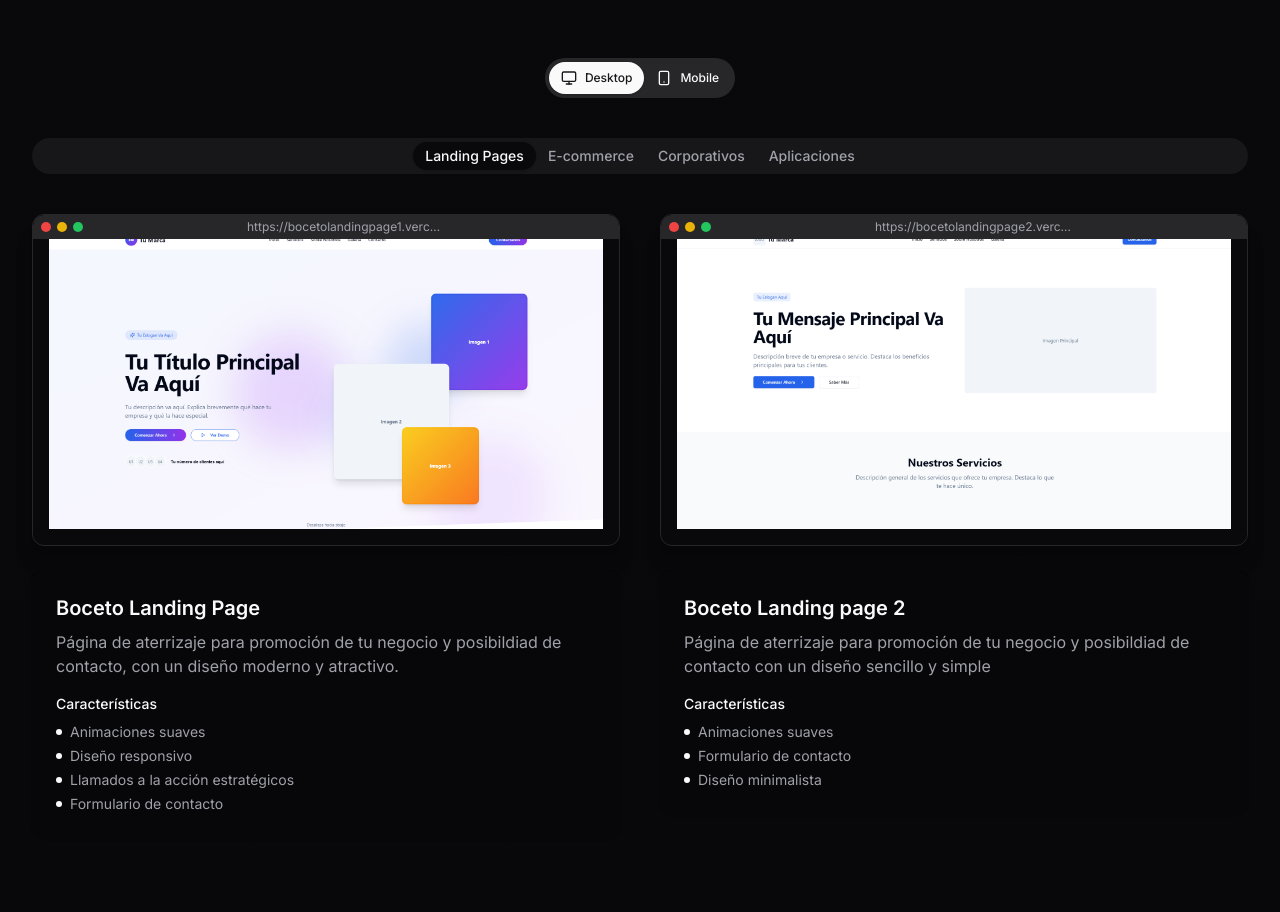
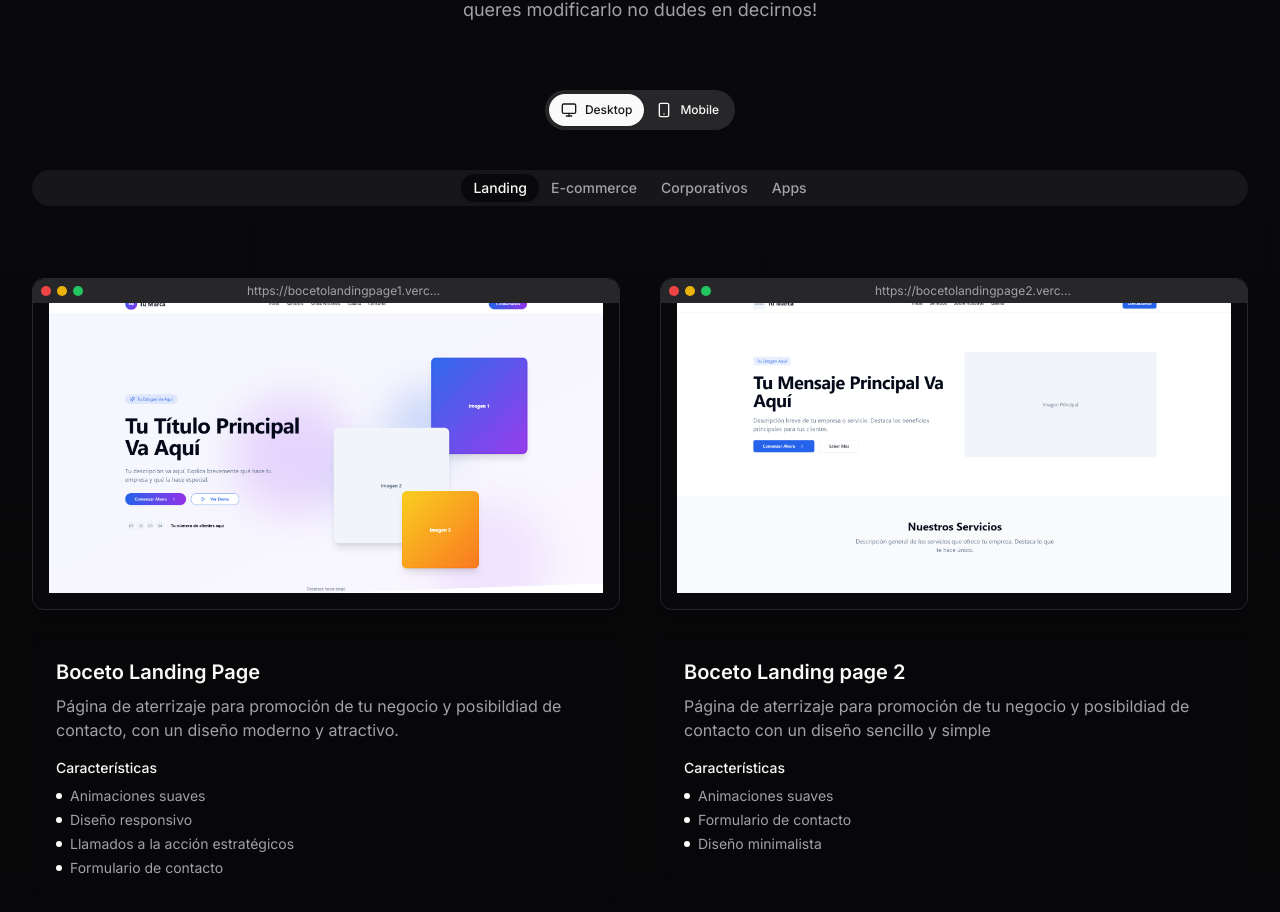
Before and after one commit to Imaagus/gretsoft, a Next.js app: page /portfolio in a window 1280 px wide. Shown: the part 1994-2906 px from the top of the page. Built offline with nearby package versions, Linux system fonts and the light colour scheme.

Commit message:
responsiveService

```diff
--- a/components/portfolio.tsx
+++ b/components/portfolio.tsx
@@ -29,7 +29,8 @@ export function Portfolio() {
       },
       {
         title: "Aplicacion web para gestionar stock y visualizar ventas",
-        description: "Aplicacion conectada a una base de datos para llevar el control sobre productos. (No se puede acceder, si quiere ver mas contactenos)",
+        description:
+          "Aplicacion conectada a una base de datos para llevar el control sobre productos. (No se puede acceder, si quiere ver mas contactenos)",
         image: "/media/sistem1 (1).png",
         url: "",
         category: "app",
@@ -91,7 +92,7 @@ export function Portfolio() {
             initial={{ opacity: 0, y: 20 }}
             whileInView={{ opacity: 1, y: 0 }}
             transition={{ duration: 0.6, delay: 0.2 }}
-            className="mt-2 text-3xl font-bold tracking-tight sm:text-4xl bg-clip-text text-transparent bg-gradient-to-r from-primary to-purple-500 h-12"
+            className="mt-2 text-3xl font-bold tracking-tight sm:text-4xl bg-clip-text text-transparent bg-gradient-to-r from-primary to-purple-500 h-20"
           >
             Nuestros Proyectos Destacados
           </motion.p>
@@ -110,7 +111,7 @@ export function Portfolio() {
           initial={{ opacity: 0, y: 20 }}
           whileInView={{ opacity: 1, y: 0 }}
           transition={{ duration: 0.6, delay: 0.4 }}
-          className="mt-8 flex flex-wrap justify-center gap-4"
+          className="mt-8 flex flex-wrap justify-center gap-2 sm:gap-4"
         >
           {categories.map((category, index) => (
             <motion.div
@@ -145,7 +146,7 @@ export function Portfolio() {
                 },
               },
             }}
-            className="mx-auto mt-16 grid max-w-2xl grid-cols-1 gap-8 sm:mt-20 lg:mx-0 lg:max-w-none lg:grid-cols-3"
+            className="mx-auto mt-16 grid max-w-2xl grid-cols-1 gap-8 sm:mt-20 md:grid-cols-2 lg:mx-0 lg:max-w-none lg:grid-cols-3"
           >
             {filteredProjects.map((project) => (
               <motion.div
@@ -173,7 +174,7 @@ export function Portfolio() {
               >
                 <Card className="group relative flex flex-col overflow-hidden bg-background/40 backdrop-blur-sm border-none">
                   <CardContent className="p-0">
-                    <div className="relative h-48 w-full overflow-hidden">
+                    <div className="relative h-40 sm:h-48 w-full overflow-hidden">
                       <Image
                         src={project.image || "/placeholder.svg"}
                         alt={project.title}
@@ -211,7 +212,7 @@ export function Portfolio() {
                         initial={{ opacity: 0 }}
                         whileInView={{ opacity: 1 }}
                         transition={{ delay: 0.3 }}
-                        className="mt-2 text-muted-foreground"
+                        className="mt-2 text-sm sm:text-base text-muted-foreground"
                       >
                         {project.description}
                       </motion.p>
--- a/components/site-header.tsx
+++ b/components/site-header.tsx
@@ -4,7 +4,7 @@ import Link from "next/link"
 import Image from "next/image"
 import { cn } from "@/lib/utils"
 import { Button } from "@/components/ui/button"
-import { MenuIcon, X } from "lucide-react"
+import { MenuIcon } from "lucide-react"
 import { Sheet, SheetContent, SheetHeader, SheetTitle, SheetTrigger } from "@/components/ui/sheet"
 
 export function SiteHeader() {
@@ -87,10 +87,7 @@ export function SiteHeader() {
             >
               <SheetHeader className="flex flex-row items-center justify-between">
                 <SheetTitle className="text-left">Menú</SheetTitle>
-                <Button variant="ghost" size="icon" onClick={closeSheet} aria-label="Cerrar menú">
-                  <X className="h-5 w-5" />
-                  <span className="sr-only">Cerrar menú</span>
-                </Button>
+                {/* Removed the duplicate X button here, keeping only the one below */}
               </SheetHeader>
               <div className="mt-8 flex flex-col gap-6">
                 {navigation.map((item) => (
--- a/components/website-mockup.tsx
+++ b/components/website-mockup.tsx
@@ -33,19 +33,26 @@ export function WebsiteMockups() {
     {
       id: "landing-1",
       title: "Boceto Landing Page",
-      description: "Página de aterrizaje para promoción de tu negocio y posibildiad de contacto, con un diseño moderno y atractivo.",
+      description:
+        "Página de aterrizaje para promoción de tu negocio y posibildiad de contacto, con un diseño moderno y atractivo.",
       type: "landing",
       url: "https://bocetolandingpage1.vercel.app/",
       image: {
         desktop: "/media/bocetolanding (1).png",
         mobile: "/media/mobilelanding.png",
       },
-      features: ["Animaciones suaves", "Diseño responsivo", "Llamados a la acción estratégicos","Formulario de contacto"],
+      features: [
+        "Animaciones suaves",
+        "Diseño responsivo",
+        "Llamados a la acción estratégicos",
+        "Formulario de contacto",
+      ],
     },
     {
       id: "landing-2",
       title: "Boceto Landing page 2",
-      description: "Página de aterrizaje para promoción de tu negocio y posibildiad de contacto con un diseño sencillo y simple",
+      description:
+        "Página de aterrizaje para promoción de tu negocio y posibildiad de contacto con un diseño sencillo y simple",
       type: "landing",
       url: "https://bocetolandingpage2.vercel.app/",
       image: {
@@ -104,8 +111,8 @@ export function WebsiteMockups() {
             Bocetos Interactivos
           </motion.h2>
           <motion.p variants={fadeInUp} className="mt-6 text-lg leading-8 text-muted-foreground">
-            Interactúa con ejemplos reales de como podria verse tu sitio web y descubre cómo podemos transformar tu presencia
-            digital. Si te gusta un boceto pero queres modificarlo no dudes en decirnos!
+            Interactúa con ejemplos reales de como podria verse tu sitio web y descubre cómo podemos transformar tu
+            presencia digital. Si te gusta un boceto pero queres modificarlo no dudes en decirnos!
           </motion.p>
         </motion.div>
 
@@ -141,26 +148,40 @@ export function WebsiteMockups() {
 
         {/* Mockups tabs by type */}
         <Tabs defaultValue="landing" className="w-full">
-          <TabsList className="flex justify-center mb-10 bg-muted/50 p-1 rounded-full">
-            <TabsTrigger value="landing" className="rounded-full">
-              Landing Pages
+          <div className="w-full overflow-x-auto pb-2 no-scrollbar">
+            <TabsList className="flex justify-center mb-6 sm:mb-10 bg-muted/50 p-1 rounded-full min-w-max mx-auto">
+              <TabsTrigger
+                value="landing"
+                className="rounded-full text-xs sm:text-sm py-1 px-2 sm:px-3 min-w-[80px] sm:min-w-0"
+              >
+                Landing
               </TabsTrigger>
-            <TabsTrigger value="ecommerce" className="rounded-full">
+              <TabsTrigger
+                value="ecommerce"
+                className="rounded-full text-xs sm:text-sm py-1 px-2 sm:px-3 min-w-[80px] sm:min-w-0"
+              >
                 E-commerce
               </TabsTrigger>
-            <TabsTrigger value="corporate" className="rounded-full">
+              <TabsTrigger
+                value="corporate"
+                className="rounded-full text-xs sm:text-sm py-1 px-2 sm:px-3 min-w-[80px] sm:min-w-0"
+              >
                 Corporativos
               </TabsTrigger>
-            <TabsTrigger value="app" className="rounded-full">
-              Aplicaciones
+              <TabsTrigger
+                value="app"
+                className="rounded-full text-xs sm:text-sm py-1 px-2 sm:px-3 min-w-[80px] sm:min-w-0"
+              >
+                Apps
               </TabsTrigger>
             </TabsList>
+          </div>
 
           {/* Content for each tab */}
           {(["landing", "ecommerce", "corporate", "app"] as const).map((type) => (
             <TabsContent key={type} value={type} className="mt-6">
               {mockupsByType[type].length > 0 ? (
-                <div className="grid grid-cols-1 lg:grid-cols-2 gap-10">
+                <div className="grid grid-cols-1 gap-6 md:gap-8 lg:gap-10 lg:grid-cols-2">
                   {mockupsByType[type].map((mockup) => (
                     <motion.div
                       key={mockup.id}
@@ -178,10 +199,10 @@ export function WebsiteMockups() {
                             className={`
                             ${
                               activeDevice === "desktop"
-                                ? "aspect-[16/9] p-4"
+                                ? "aspect-[16/9] p-2 sm:p-4"
                                 : activeDevice === "mobile"
-                                  ? "aspect-[4/3] p-3 mx-auto max-w-[80%]"
-                                  : "aspect-[9/16] p-2 mx-auto max-w-[40%]"
+                                  ? "aspect-[4/3] p-2 sm:p-3 mx-auto max-w-[60%] sm:max-w-[80%]"
+                                  : "aspect-[9/16] p-1 sm:p-2 mx-auto max-w-[30%] sm:max-w-[40%]"
                             }
                             relative overflow-hidden rounded-md bg-background
                           `}
@@ -242,7 +263,7 @@ export function WebsiteMockups() {
                           <h3 className="text-xl font-semibold text-foreground">{mockup.title}</h3>
                           <p className="mt-2 text-muted-foreground">{mockup.description}</p>
 
-                          <div className="mt-4 grid grid-cols-2 gap-4">
+                          <div className="mt-4 grid grid-cols-1 sm:grid-cols-2 gap-3 sm:gap-4">
                             <div>
                               <h4 className="text-sm font-medium text-primary">Características</h4>
                               <ul className="mt-2 space-y-1">
@@ -262,7 +283,9 @@ export function WebsiteMockups() {
                 </div>
               ) : (
                 <div className="text-center py-20">
-                  <p className="text-muted-foreground">No hay bocetos disponibles en esta categoría actualmente. Proximamente vas a encontrar!</p>
+                  <p className="text-muted-foreground">
+                    No hay bocetos disponibles en esta categoría actualmente. Proximamente vas a encontrar!
+                  </p>
                 </div>
               )}
             </TabsContent>
```
Also changed, not shown: components/services.tsx (+7 -7 lines), components/support-service.tsx (indentation only). Lines whose indentation alone changed are shown as unchanged.
